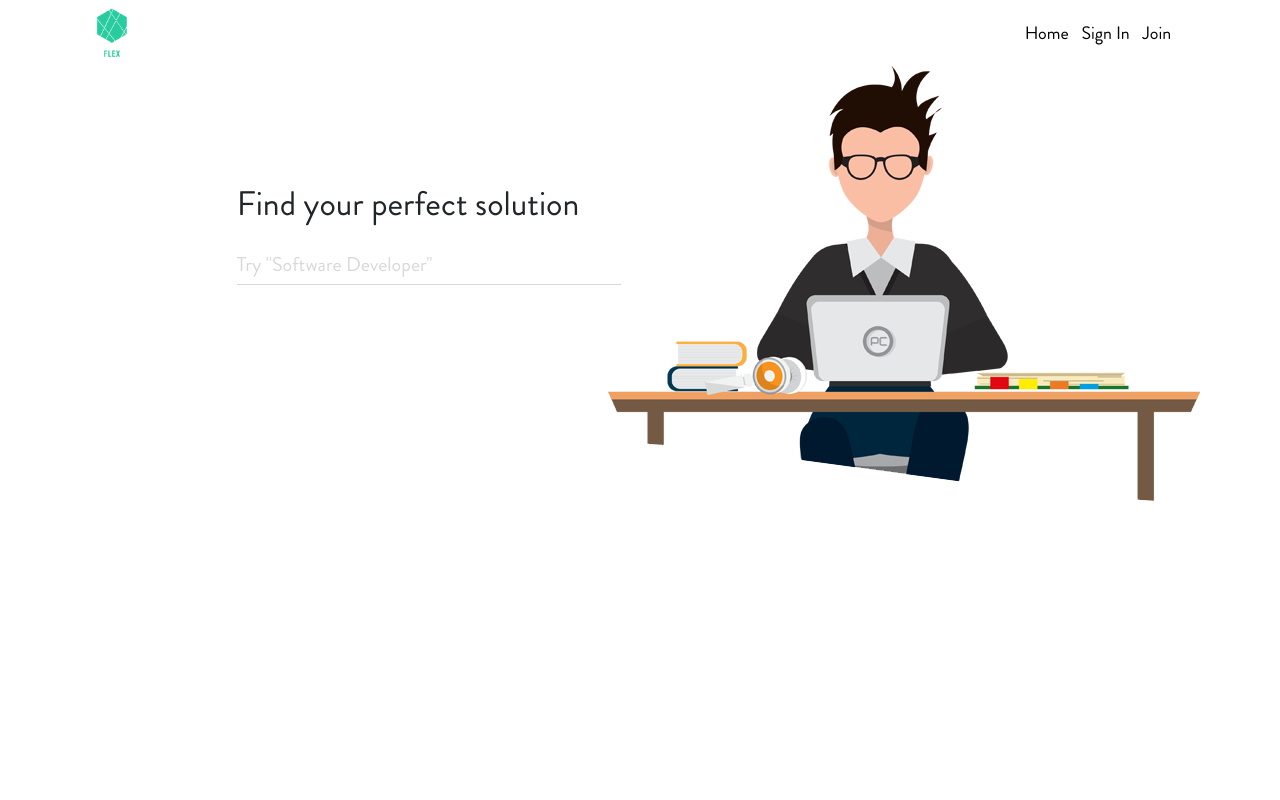
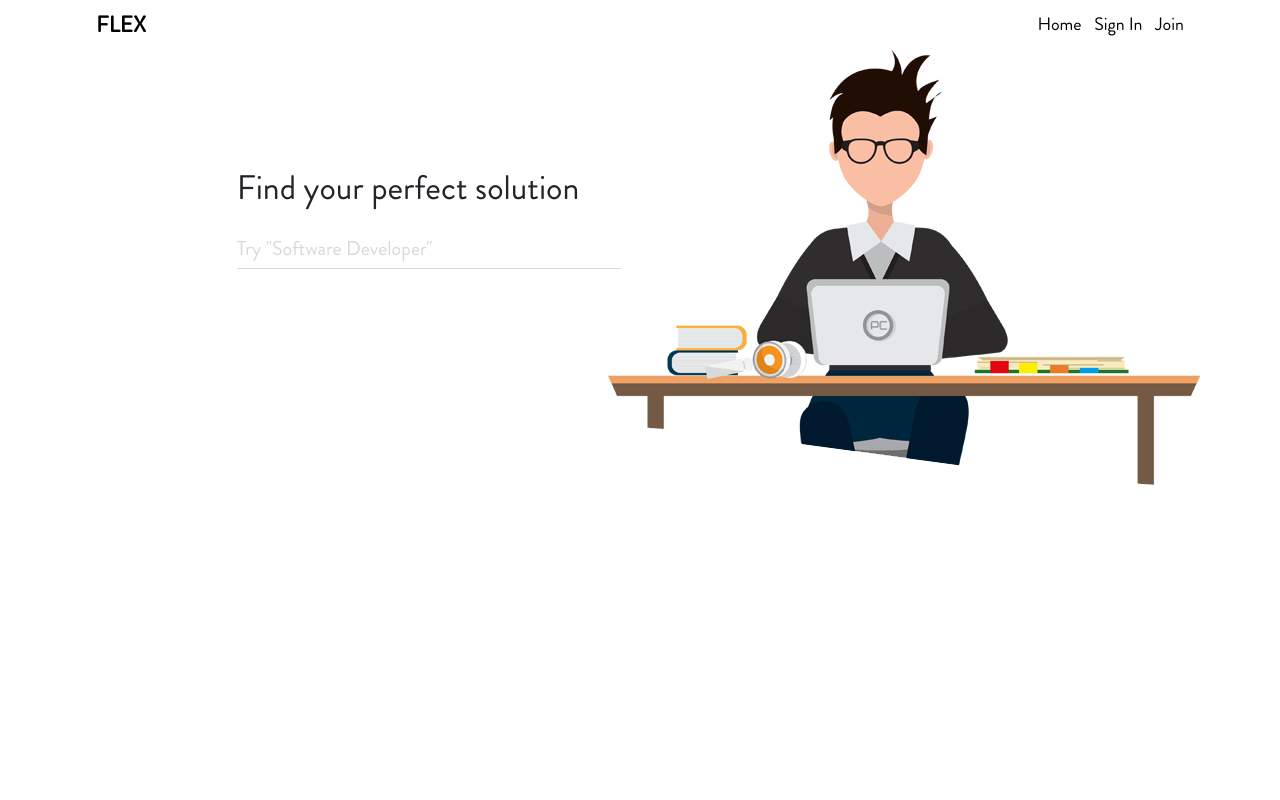
Before and after one commit to muskanmahajan37/flex-frontend, a React (Create React App) app: page / in a window 1280 px wide. Shown: the top 800 px of the page. Built offline with nearby package versions, Linux system fonts and the light colour scheme.

Commit message:
Removed the logo from the header and fixed a bug where the auth nav was bigger due to some padding.

```diff
--- a/src/components/headers/AuthHeader.js
+++ b/src/components/headers/AuthHeader.js
@@ -13,8 +13,8 @@ import { logout } from "../../store/auth/thunks";
 const AuthHeader = ({ name, logout }) => {
   return (
     <Navbar className="navbar">
-      <Link to="/">
-        <img src={require("../../assets/images/logo.png")} height={50} />
+      <Link to="/" className="logo">
+        FLEX
       </Link>
       <Nav className="ml-auto">
         <Link to="/" className="link">
@@ -23,12 +23,10 @@ const AuthHeader = ({ name, logout }) => {
         <Link to="/" className="link">
           Switch to selling
         </Link>
-        <Link className="link">
-          <p>{name}</p>
+        <Link className="link">{name}</Link>
+        <Link className="link" onClick={() => logout()}>
+          Logout
         </Link>
-        <p className="link" onClick={() => logout()}>
-          Logout
-        </p>
       </Nav>
     </Navbar>
   );
--- a/src/components/headers/GuestHeader.js
+++ b/src/components/headers/GuestHeader.js
@@ -9,8 +9,8 @@ import { Link } from "react-router-dom";
 const GuestHeader = () => {
   return (
     <Navbar className="navbar">
-      <Link to="/">
-        <img src={require("../../assets/images/logo.png")} height={50} />
+      <Link to="/" className="logo">
+        FLEX
       </Link>
       <Nav className="ml-auto">
         <Link to="/" className="link">
--- a/src/style/app.css
+++ b/src/style/app.css
@@ -41,15 +41,7 @@ body,
   transition: all 0.2s ease;
 }
 
-.link:nth-child(1) {
-  margin-right: 1vw;
-}
-
-.link:nth-child(2) {
-  margin-right: 1vw;
-}
-
-.link:nth-child(3) {
+.link:not(:last-child) {
   margin-right: 1vw;
 }
 
@@ -58,3 +50,14 @@ body,
   text-decoration: none;
   cursor: pointer;
 }
+
+.logo {
+  color: black;
+  font-size: 1.4rem;
+  font-weight: bolder;
+}
+
+.logo:hover {
+  text-decoration: none;
+  color: black;
+}
--- a/src/style/home.css
+++ b/src/style/home.css
@@ -24,7 +24,7 @@
 
 .hero {
   width: 100%;
-  height: 91vh;
+  height: 100vh;
   position: relative;
   display: flex;
 }
```
